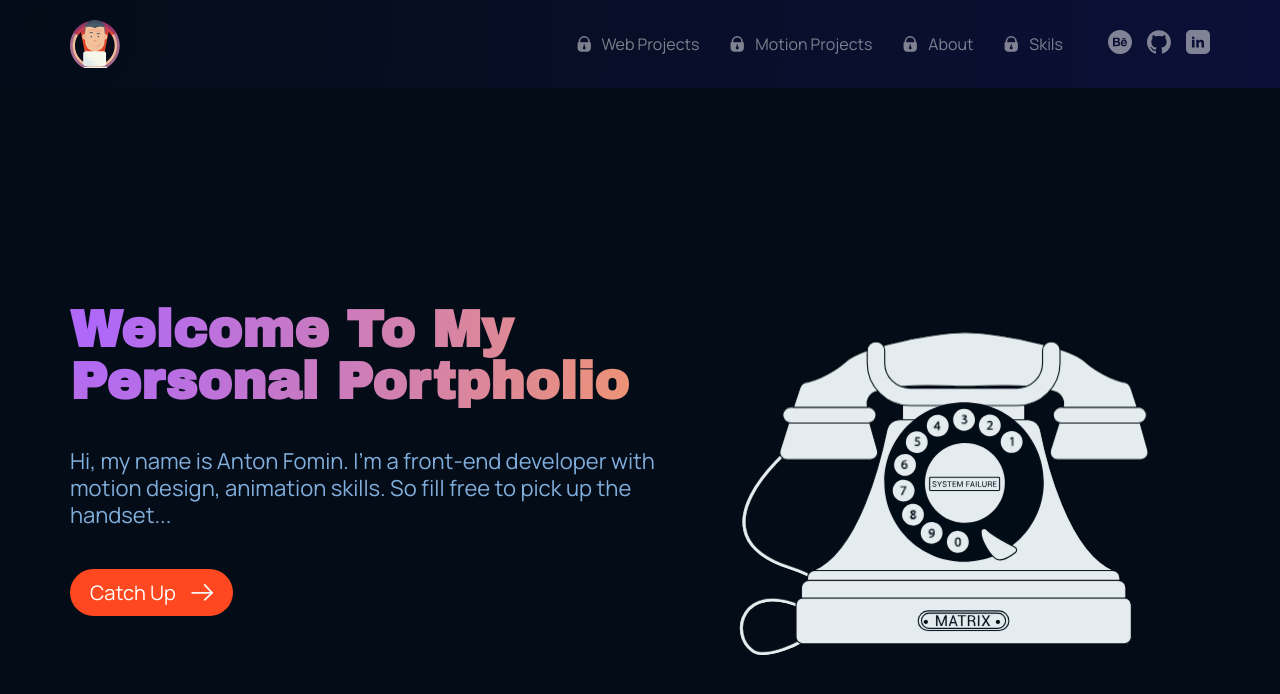
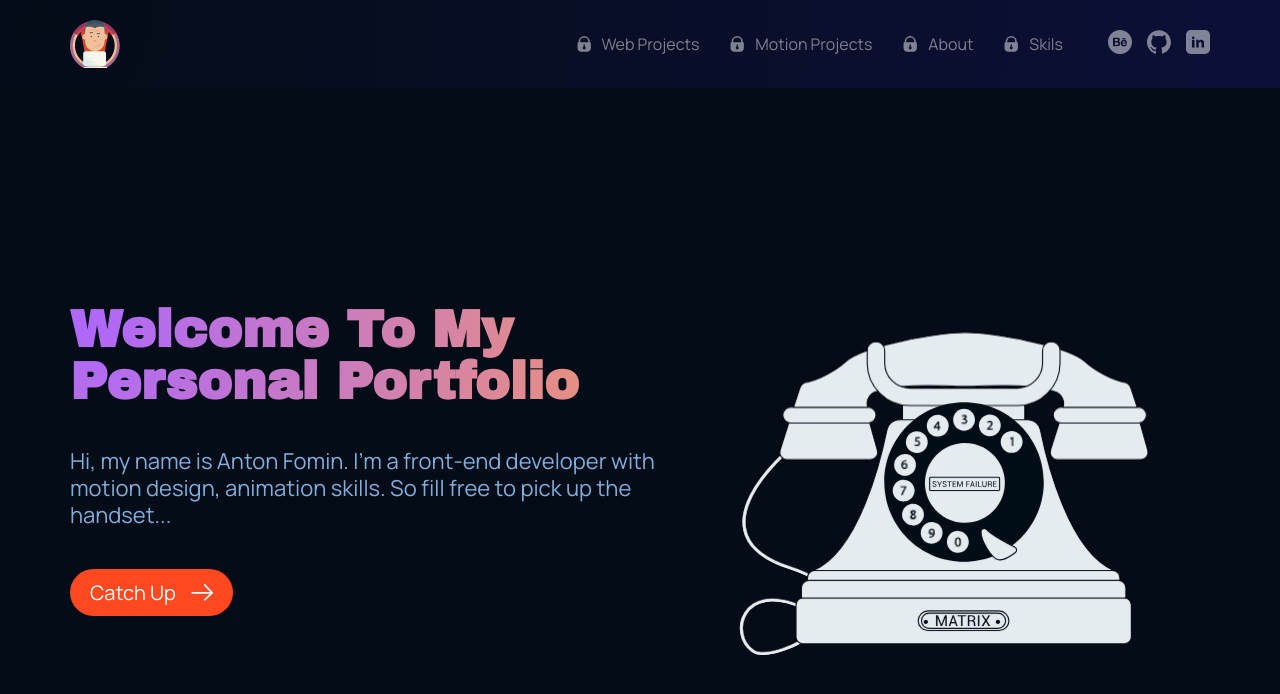
Before and after one commit to antonio63963/personal_portfolio, a React (Create React App) app: page / in a window 1280 px wide. Shown: the top 694 px of the page. Built offline with nearby package versions, Linux system fonts and the light colour scheme.

Commit message:
syntaxis mistake title

```diff
--- a/src/containers/HomeContainer/Home.tsx
+++ b/src/containers/HomeContainer/Home.tsx
@@ -128,7 +128,7 @@ const Home: FC<HomeProps> = ({ scrollToPortfolio }) => {
       <div className={cn(styles.contentAlign)}>
         <div className={cn(styles.col_text)}>
           <h1 className={cn(styles.title, "titleGradient")}>
-            Welcome To My Personal Portpholio
+            Welcome To My Personal Portfolio
           </h1>
           <p className={cn(styles.description)}>
             Hi, my name is Anton Fomin. I'm a front-end developer with motion
```
